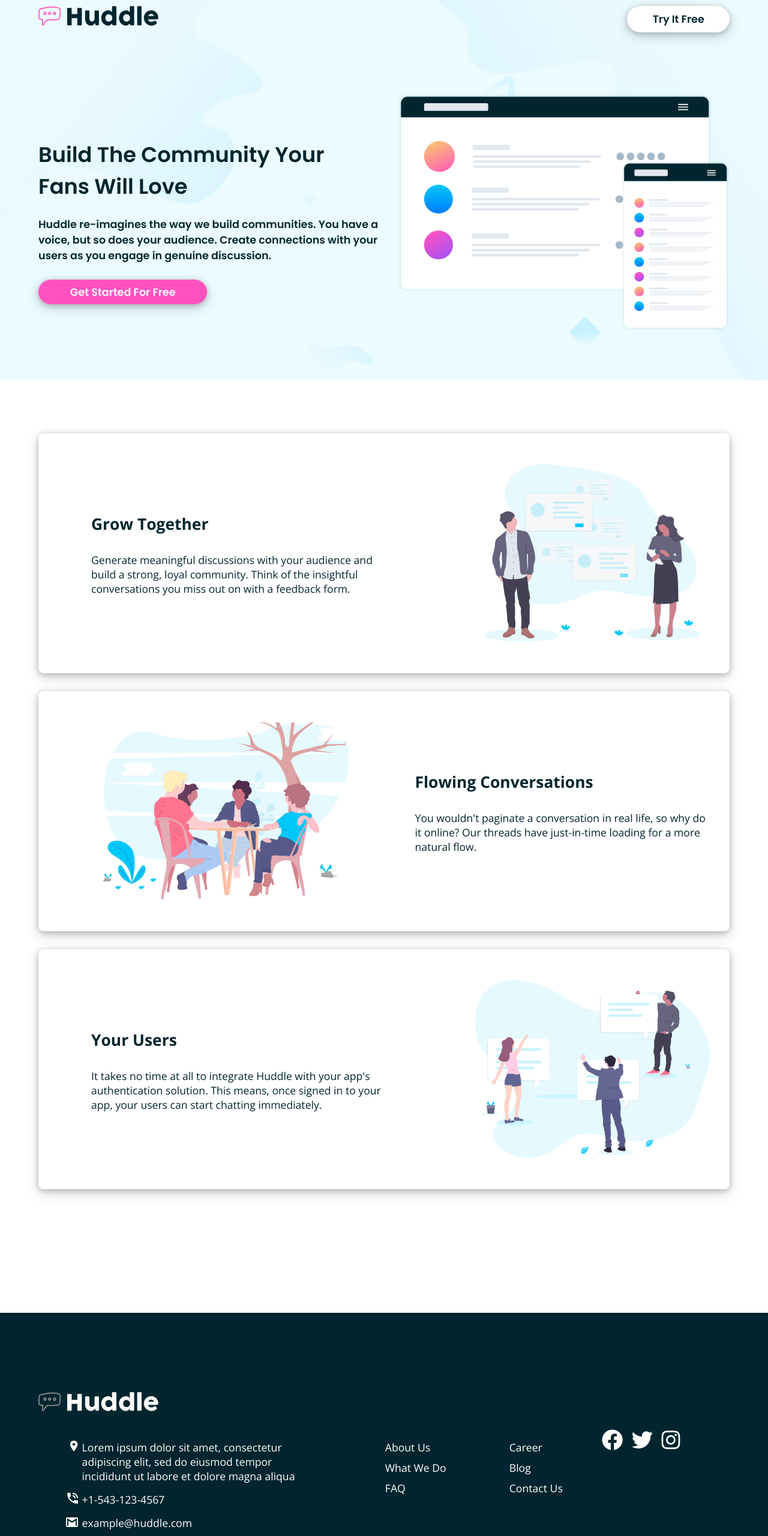
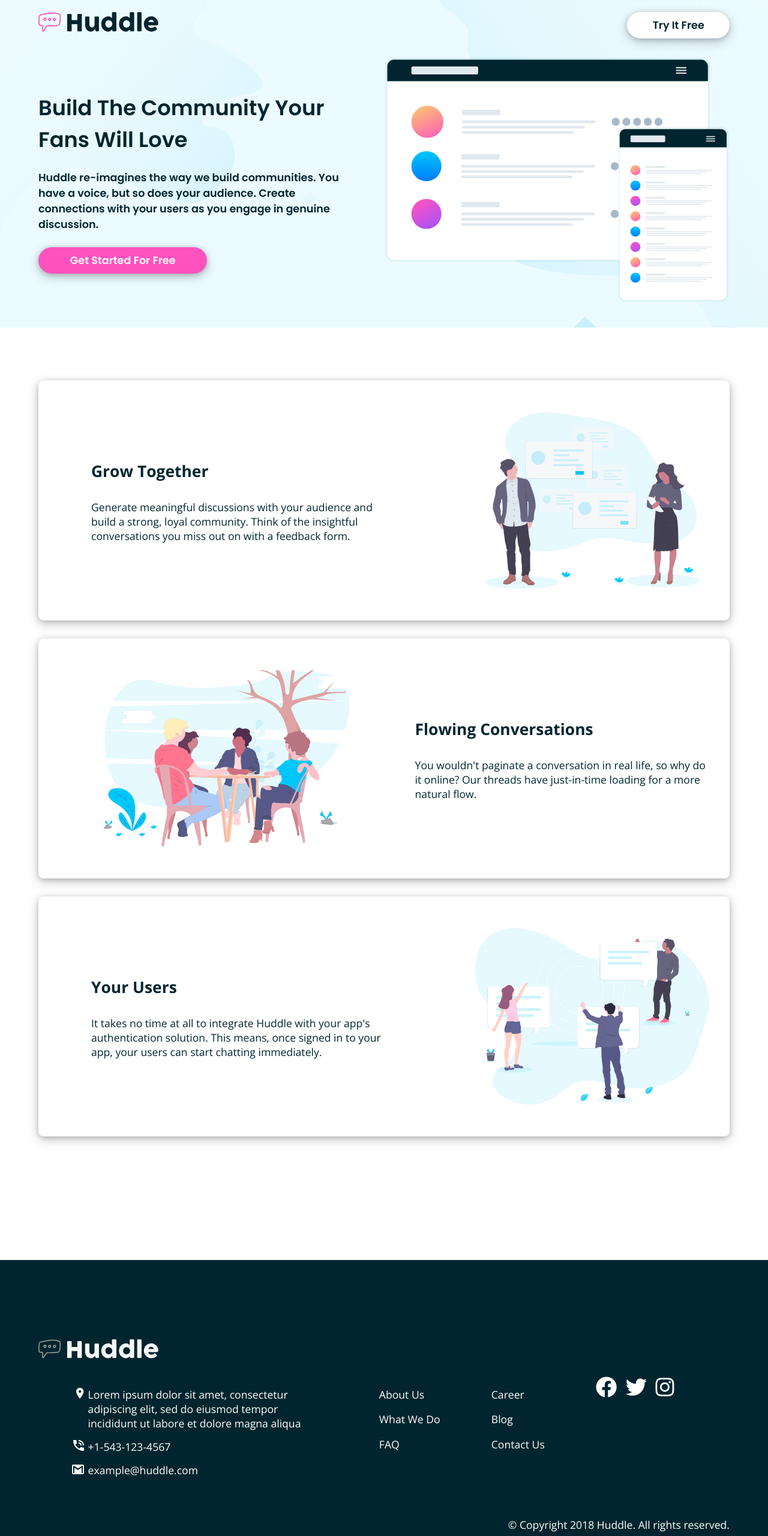
Before and after one commit to aldhairescobar/frontendmentor-2, a plain HTML site: page index.html in a window 1280 px wide. Shown: the part 20-2580 px from the top of the page at 60% size. Drawn offline with nearby package versions, Linux system fonts and the light colour scheme.

Commit message:
hero done

```diff
--- a/index.html
+++ b/index.html
@@ -36,16 +36,21 @@
           <a class="btn btn-nav" href="">Try It Free</a>
         </nav>
         <div class="flex-header">
-          <div class="header-text">
+          <div class="hero-text">
             <h1 class="title">Build The Community Your Fans Will Love</h1>
-            <p class="description">
+            <p class="hero-description">
               Huddle re-imagines the way we build communities. You have a voice,
               but so does your audience. Create connections with your users as
               you engage in genuine discussion.
             </p>
             <a href="" class="btn btn-pink">Get Started For Free</a>
           </div>
-          <div class="mockup-image"></div>
+          <!-- <div class="mockup-image"></div> -->
+          <img
+            class="hero-img"
+            src="./images/illustration-mockups.svg"
+            alt=""
+          />
         </div>
       </div>
     </div>
@@ -54,7 +59,7 @@
       <div class="features-container">
         <div class="feature">
           <div class="feature-text">
-            <h2 class="subtitle">Grow Together</h2>
+            <h2 class="feature-subtitle">Grow Together</h2>
             <p class="feature-description">
               Generate meaningful discussions with your audience and build a
               strong, loyal community. Think of the insightful conversations you
@@ -66,7 +71,7 @@
         <div class="feature feature-flowing">
           <div class="feature-img feature-img-flow"></div>
           <div class="feature-text">
-            <h2 class="subtitle">Flowing Conversations</h2>
+            <h2 class="feature-subtitle">Flowing Conversations</h2>
             <p class="feature-description">
               You wouldn't paginate a conversation in real life, so why do it
               online? Our threads have just-in-time loading for a more natural
@@ -76,7 +81,7 @@
         </div>
         <div class="feature">
           <div class="feature-text">
-            <h2 class="subtitle">Your Users</h2>
+            <h2 class="feature-subtitle">Your Users</h2>
             <p class="feature-description">
               It takes no time at all to integrate Huddle with your app's
               authentication solution. This means, once signed in to your app,
@@ -110,19 +115,15 @@
                 <li class="email-item">example@huddle.com</li>
               </ul>
             </div>
-            <div>
-              <ul class="footer-links">
-                <li>About Us</li>
-                <li>What We Do</li>
-                <li>FAQ</li>
-              </ul>
+            <div class="footer-links">
+              <p>About Us</p>
+              <p>What We Do</p>
+              <p>FAQ</p>
             </div>
-            <div>
-              <ul class="footer-links">
-                <li>Career</li>
-                <li>Blog</li>
-                <li>Contact Us</li>
-              </ul>
+            <div class="footer-links">
+              <p>Career</p>
+              <p>Blog</p>
+              <p>Contact Us</p>
             </div>
             <div class="footer-icons">
               <i class="fab fa-facebook fa-2x"></i>
--- a/styles.css
+++ b/styles.css
@@ -10,6 +10,10 @@ body {
   margin: 0;
   font-family: "Open Sans", sans-serif;
   font-size: 1.1rem;
+}
+
+img {
+  max-width: 100%;
 }
 
 /* ========
@@ -26,13 +30,12 @@ Layout
   background-image: url(./images/bg-hero-desktop.svg);
   background-color: hsl(193, 100%, 96%);
   font-family: "Poppins", sans-serif;
+  padding: 2.3em 0;
 }
 
 .navbar {
   display: flex;
   justify-content: space-between;
-  padding-top: 30px;
-  margin-bottom: 20px;
 }
 
 .huddle-logo {
@@ -44,6 +47,8 @@ Layout
   box-shadow: 0 2px 10px 0 rgba(0, 0, 0, 0.2), 0 6px 20px 0 rgba(0, 0, 0, 0.19);
   color: hsl(192, 100%, 9%);
   border-radius: 5em;
+
+  display: inline-block;
 }
 
 .btn-nav {
@@ -51,25 +56,34 @@ Layout
   padding: 0.5em 2.4em;
 }
 
+.btn-nav:hover,
+.btn-nav:focus {
+  background-color: hsl(322, 100%, 66%);
+  color: white;
+}
+
 /* Header section */
 
 .flex-header {
-  height: 70vh;
   display: flex;
+  justify-content: space-between;
   align-items: center;
+  margin-top: 30px;
 }
 
-.header-text {
+.hero-text {
   color: hsl(192, 100%, 9%);
+  width: 45%;
 }
 
-.header-text > .title {
-  max-width: 30rem;
+.hero-img {
+  width: 50%;
+  align-self: flex-start;
 }
-.header-text > .description {
-  max-width: 75rem;
+
+.hero-description {
   margin-top: 16px;
-  margin-bottom: 35px;
+  margin-bottom: 25px;
 }
 
 .btn-pink {
@@ -77,16 +91,13 @@ Layout
   width: fit-content;
   background-color: hsl(322, 100%, 66%);
   color: white;
+  margin-bottom: 14px;
 }
 
-.mockup-image {
-  background-image: url(./images/illustration-mockups.svg);
-  background-size: contain;
-  background-repeat: no-repeat;
-  background-position: center;
-  width: 100%;
-  height: 100%;
-  margin-left: 1.3em;
+.btn-pink:hover,
+.btn-pink:focus {
+  background-color: white;
+  color: black;
 }
 
 /* features section */
@@ -114,13 +125,9 @@ Layout
   flex-basis: 48%;
 }
 
-.feature-text > .subtitle {
+.feature-subtitle {
   font-weight: 700;
   margin-bottom: 12px;
-}
-
-.feature-text > .feature-description {
-  font-weight: 400;
 }
 
 .feature-flowing {
@@ -186,14 +193,14 @@ Layout
   list-style-image: url(./images/icon-email.svg);
 }
 
-.footer-links > li {
+.footer-links > p {
   list-style-type: none;
   cursor: pointer;
 }
-.footer-links > li:hover {
+.footer-links > p:hover {
   opacity: 0.8;
 }
-.footer-links > li:nth-child(2) {
+.footer-links > p:nth-child(2) {
   margin: 10px 0;
 }
 
@@ -213,7 +220,7 @@ Layout
 }
 
 .copyright-text {
-  align-self: flex-end;
+  text-align: right;
   margin-top: 50px;
 }
 
```
